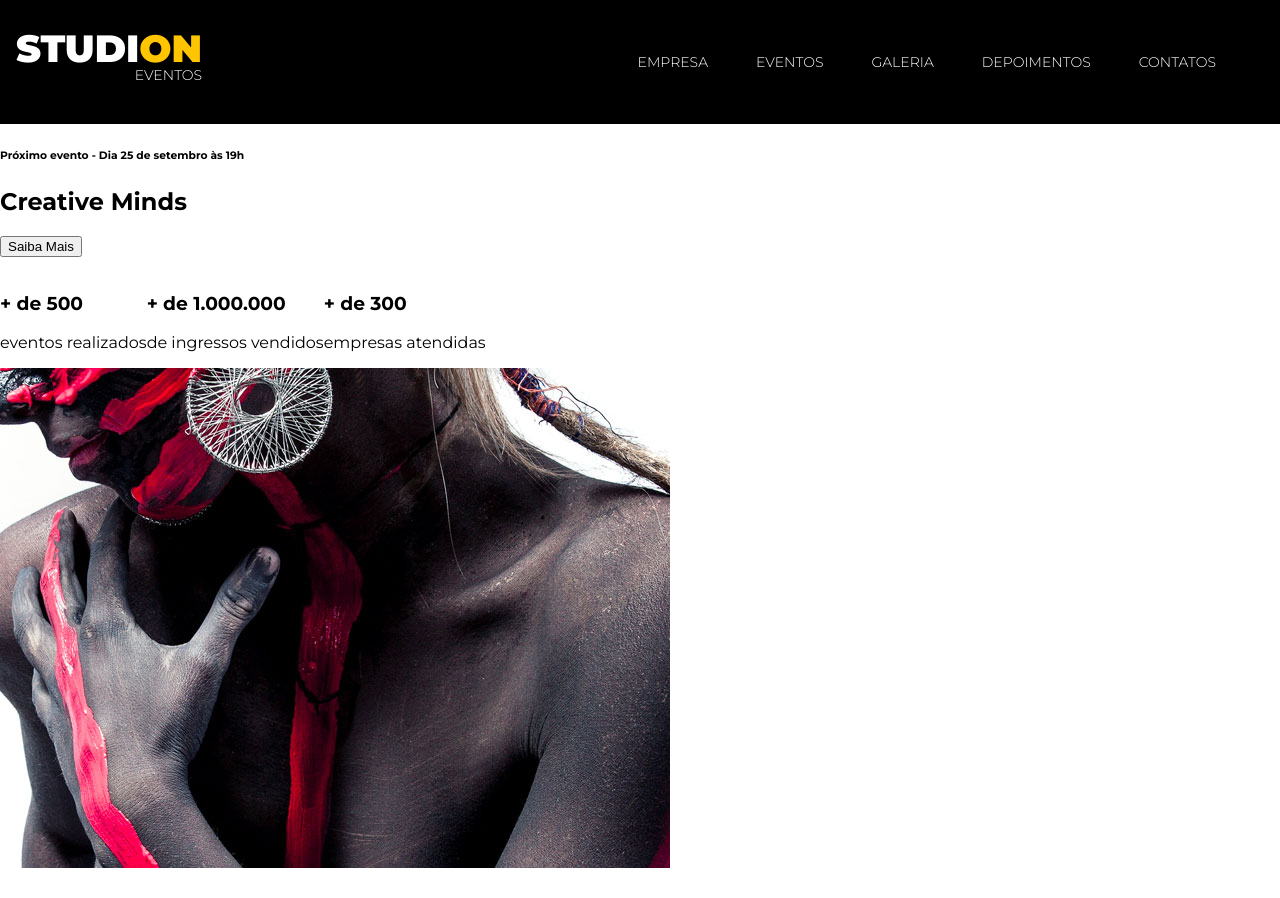
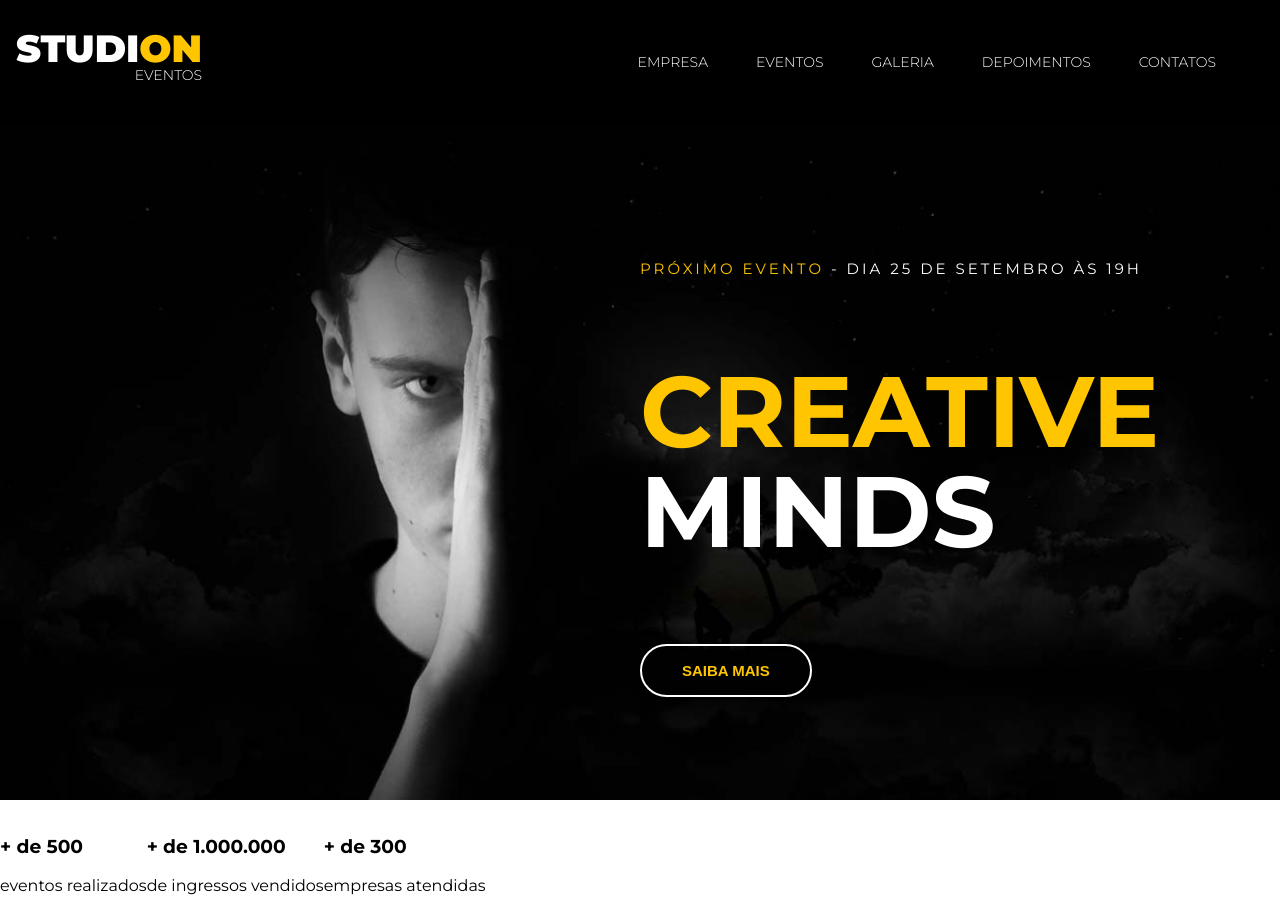
Before and after one commit to Ranayke/studionweb, a website: page src/index.html in a window 1280 px wide. Shown: the top 898 px of the page. Drawn offline with Linux system fonts and the light colour scheme.

Commit message:
feat(header): implemented header styles

```diff
--- a/src/index.html
+++ b/src/index.html
@@ -46,9 +46,12 @@
     <header>
         <div id="slider">
             <div class="slide">
-                <h6><span>Próximo evento</span> - Dia 25 de setembro às 19h</h6>
-                <h2><span>Creative</span> Minds</h2>
-                <button>Saiba Mais</button>
+                <img class="slide__background-image" src="./images/banner.jpg" alt="Studion Banner" />
+                <div class="slide__copy">
+                    <h6><span class="copy--primary">Próximo evento</span> - Dia 25 de setembro às 19h</h6>
+                    <h2><span class="copy--primary">Creative</span> Minds</h2>
+                    <button class="btn btn--slide">Saiba Mais</button>
+                </div>
             </div>
         </div>
     </header>
--- a/src/style.css
+++ b/src/style.css
@@ -5,9 +5,10 @@
 }
 
 :root {
-    --color-primary: #ffc500;
     font-family: 'Montserrat', sans-serif;
     font-size: 16px;
+    --color-primary: #ffc500;
+    --default-padding: 1rem;
 }
 
 body {
@@ -24,6 +25,7 @@ ul {
 
 .navbar {
     position: fixed;
+    z-index: 1;
     display: grid;
     grid-template-columns: 1fr 9fr;
     align-items: center;
@@ -41,7 +43,7 @@ ul {
 }
 
 .navbar__links li {
-    font-size: 0.875rem;
+    font-size: .875rem;
     margin-right: 3rem;
     text-transform: uppercase;
 }
@@ -65,7 +67,7 @@ ul {
 }
 
 .logo-studion__subtitle {
-    font-size: 0.875rem;
+    font-size: .875rem;
     font-weight: 300;
     float: right;
 }
@@ -73,3 +75,65 @@ ul {
 .copy--primary {
     color: var(--color-primary);
 }
+
+
+#slider {
+    background-color: #000;
+    color: #fff;
+}
+
+.slide {
+    position: relative;
+    height: calc(100vh - 7.75rem);
+}
+
+.slide__background-image {
+    width: 100%;
+    height: 100%;
+    object-fit: cover;
+    object-position: center;
+}
+
+.slide__copy {
+    position: absolute;
+    left: 50vw;
+    top: 6.25rem;
+}
+
+.slide__copy h6 {
+    font-size: .9375rem;
+    font-weight: 400;
+    text-transform: uppercase;
+    letter-spacing: .1875rem;
+}
+
+.slide__copy h2 {
+    font-size: 6.25rem;
+    text-transform: uppercase;
+    line-height: 6.25rem;
+}
+
+.slide__copy h2 span {
+    display: block;
+}
+
+.btn {
+    cursor: pointer;
+    font-size: .9375rem;
+    font-weight: 700;
+    text-transform: uppercase;
+    padding: 1rem 2.5rem;
+    border: .125rem solid #fff;
+    border-radius: 5rem;
+    color: var(--color-primary);
+    background: unset;
+    transition: 0.3s all ease;
+}
+
+.btn:hover,
+.btn:active,
+.btn:focus {
+    border-color: var(--color-primary);
+    background-color: var(--color-primary);
+    color: #fff;
+}
```
